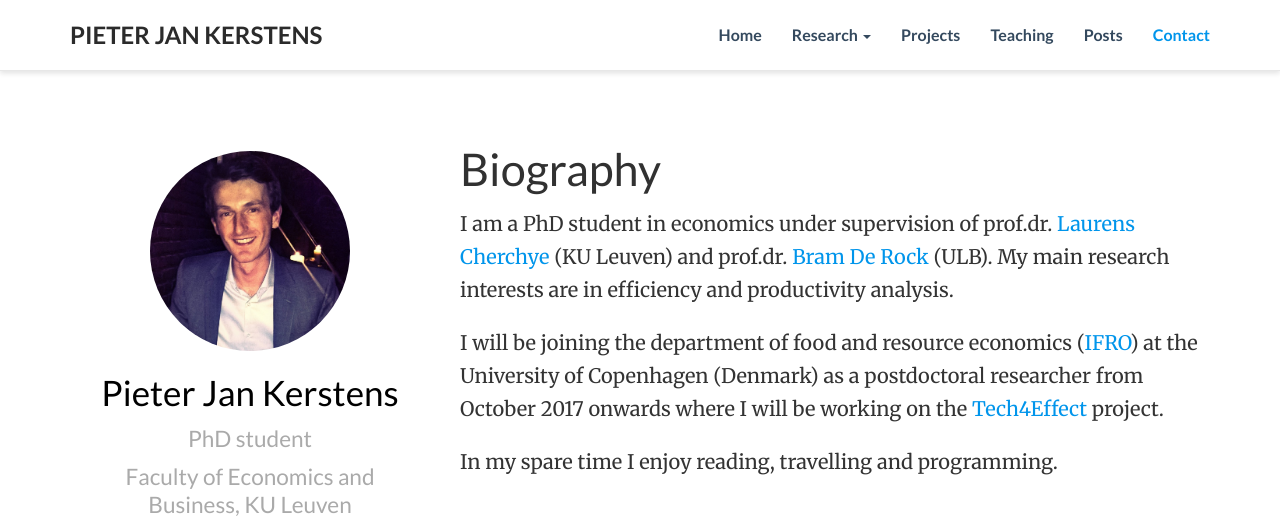
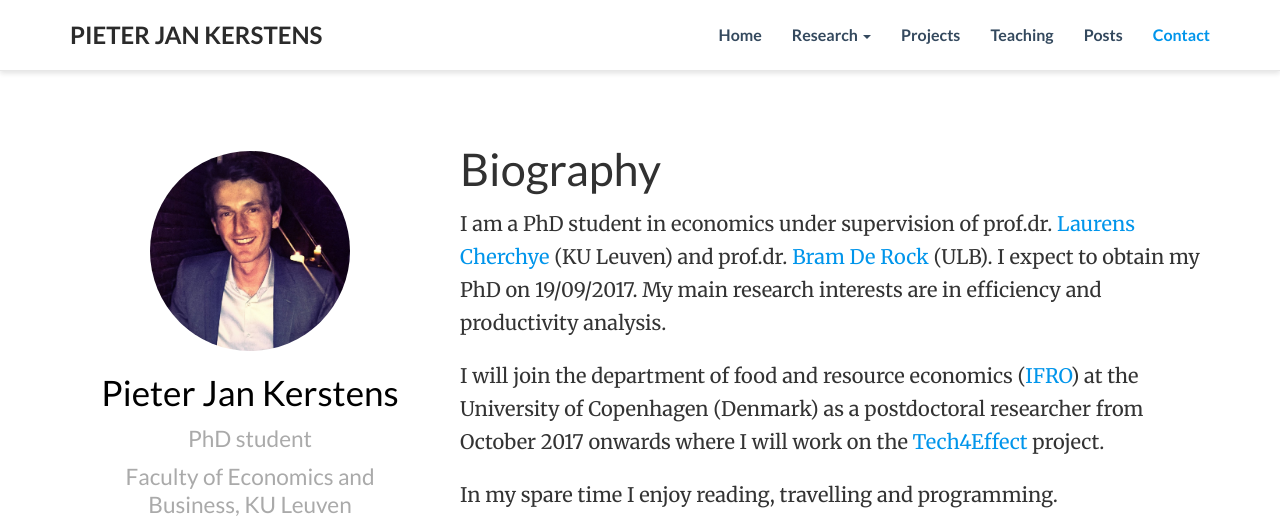
Before and after one commit to kepiej/kepiej.github.io, a plain HTML site: page index.html in a window 1280 px wide. Shown: the top 525 px of the page. Drawn offline with nearby package versions, Linux system fonts and the light colour scheme; files whose address does not match are found by name.

Commit message:
Public defense date added

```diff
--- a/index.html
+++ b/index.html
@@ -255,9 +255,9 @@
 
 <h1 id="biography">Biography</h1>
 
-<p>I am a PhD student in economics under supervision of prof.dr. <a href="https://sites.google.com/site/laurenscherchye/home" target="_blank">Laurens Cherchye</a> (KU Leuven) and prof.dr. <a href="http://ecares.ulb.ac.be/index.php?option=com_comprofiler&amp;task=userProfile&amp;user=183&amp;Itemid=263" target="_blank">Bram De Rock</a> (ULB). My main research interests are in efficiency and productivity analysis.</p>
+<p>I am a PhD student in economics under supervision of prof.dr. <a href="https://sites.google.com/site/laurenscherchye/home" target="_blank">Laurens Cherchye</a> (KU Leuven) and prof.dr. <a href="https://sites.google.com/site/bramderock/home" target="_blank">Bram De Rock</a> (ULB). I expect to obtain my PhD on 19/09/2017. My main research interests are in efficiency and productivity analysis.</p>
 
-<p>I will be joining the department of food and resource economics (<a href="http://ifro.ku.dk/english/" target="_blank">IFRO</a>) at the University of Copenhagen (Denmark) as a postdoctoral researcher from October 2017 onwards where I will be working on the <a href="http://www.tech4effect.eu/" target="_blank">Tech4Effect</a> project.</p>
+<p>I will join the department of food and resource economics (<a href="http://ifro.ku.dk/english/" target="_blank">IFRO</a>) at the University of Copenhagen (Denmark) as a postdoctoral researcher from October 2017 onwards where I will work on the <a href="http://www.tech4effect.eu/" target="_blank">Tech4Effect</a> project.</p>
 
 <p>In my spare time I enjoy reading, travelling and programming.</p>
 
```
